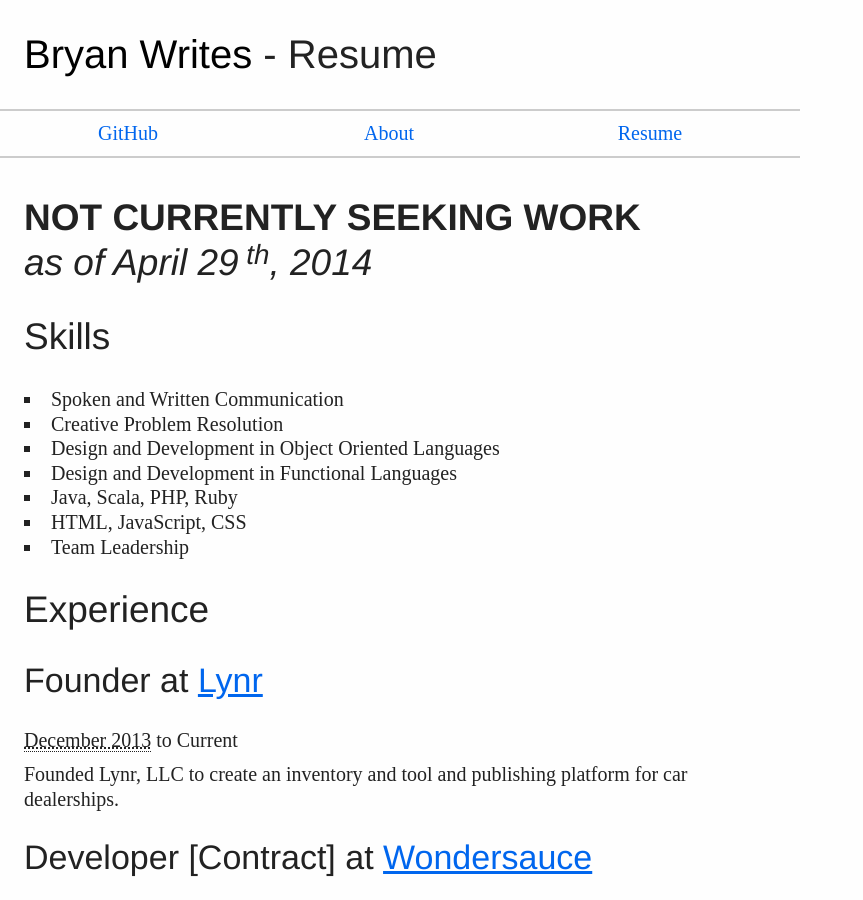
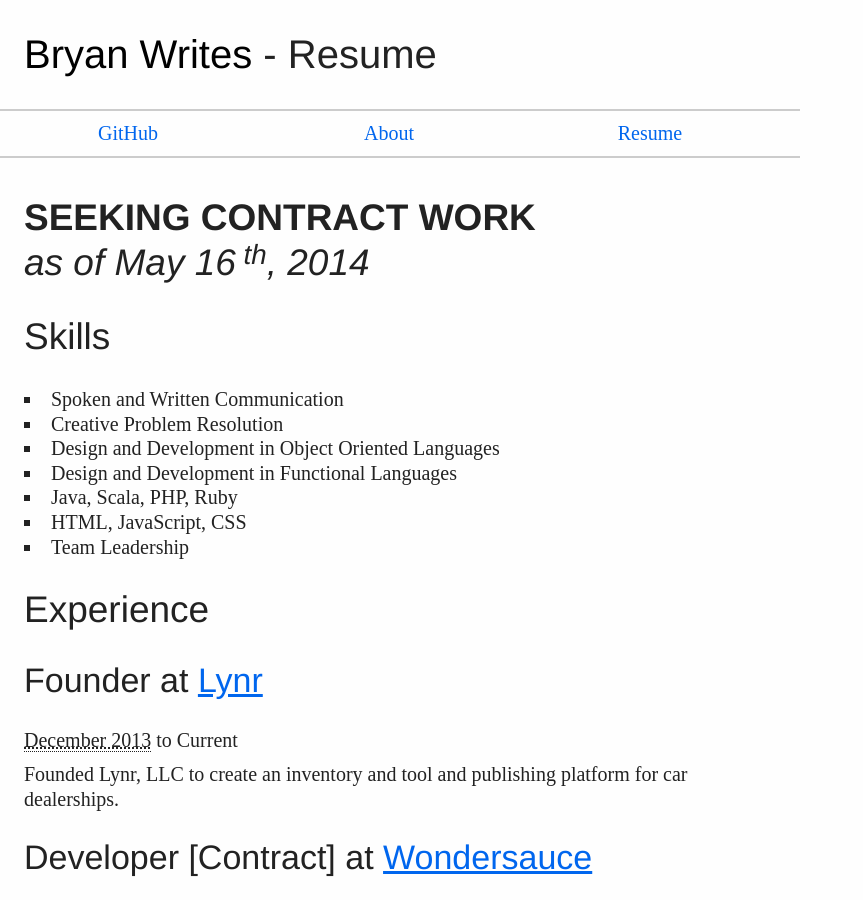
Before and after one commit to bryanjswift/bryanjswift.github.com, a Jekyll site: the page built from resume/index.html, in a window 1280 px wide and 900 px high. Shown: the whole window, without its empty margins (0-863 px from the left). Built offline with Jekyll 4.4.1, drawn with Linux system fonts in a browser that asks for light colours.

Commit message:
Seeking contract work as of May 16th

```diff
--- a/resume.txt
+++ b/resume.txt
@@ -1,7 +1,4 @@
 Bryan J Swift
-
-**Not Currently Seeking Work**
-*as of April 29th, 2014*
 
 +1 (347) 653-7492
 mail@bryanwrit.es
--- a/resume/index.html
+++ b/resume/index.html
@@ -10,8 +10,8 @@ styles: ['/assets/css/resume.css']
           <!-- fn, n for vcard -->
           <h1><span class="fn">Bryan</span> J <span class="n">Swift</span></h1>
           <h2 class="status">
-            <span class="working-not-working">Not Currently Seeking Work</span>
-            <span class="updated">as of April 29<sup>th</sup>, 2014</span>
+            <span class="working-not-working">Seeking Contract Work</span>
+            <span class="updated">as of May 16<sup>th</sup>, 2014</span>
           </h2>
           <p class="contact">
             <!-- tel, type, value for vcard -->
```
